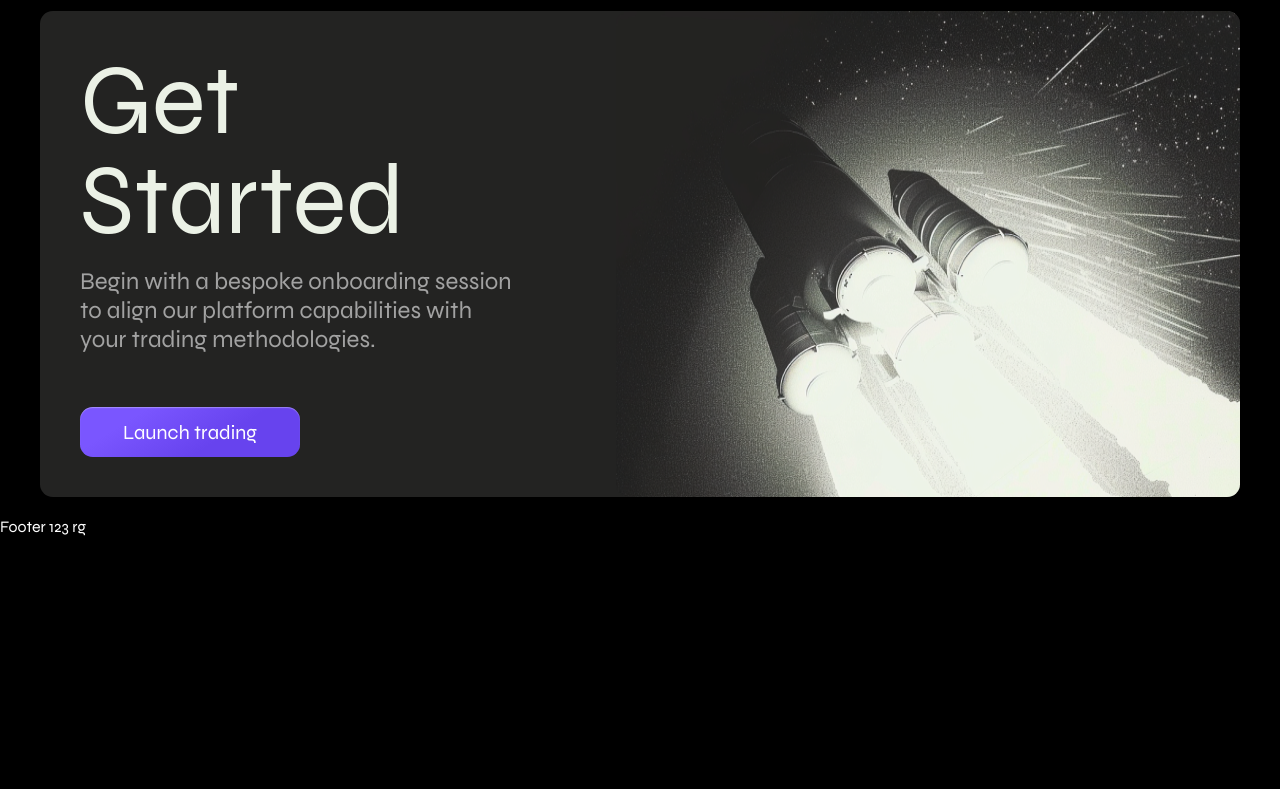
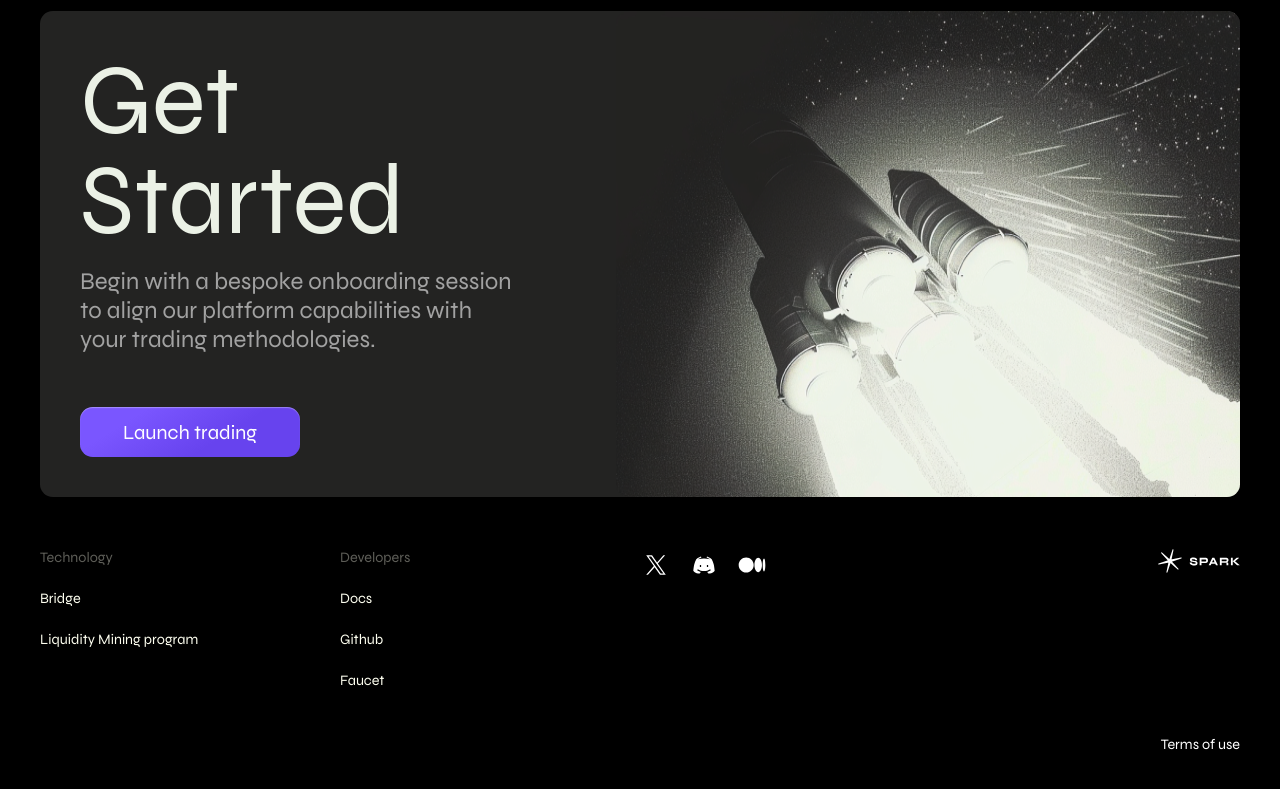
Before and after one commit to compolabs/spark-landing, a Next.js app: page / in a window 1280 px wide. Shown: the part 323-1112 px from the top of the page. Before the commit the page ends 859 px from the top, so only its background shows below. Built offline with nearby package versions, Linux system fonts and the light colour scheme.

Commit message:
Refactoring

```diff
--- a/src/core/components/LandingPage/TradingPlatformSection.tsx
+++ b/src/core/components/LandingPage/TradingPlatformSection.tsx
@@ -1,33 +1,10 @@
-import theme from "@/core/styles/theme";
-import { css } from "@emotion/react";
 import { SourceNames } from "@/core/utils/pageSources";
 import { getIdAnchor } from "@/core/utils/getidAnchor";
 
 const TradingPlatformSection = () => {
-  return <div id={getIdAnchor(SourceNames.TradeSmart)}>TradingPlatformSection</div>;
-};
-
-const cssStyles = {
-  tradeButtonLink: css`
-    // background: ${theme.colors.gradients.buttonTrading};
-    // -webkit-background-clip: text;
-    // -webkit-text-fill-color: transparent;
-    // &:hover {
-    //   background: #ffffff44;
-    // }
-    // ,
-    // &:active {
-    //   background: #ffffff55;
-    // }
-
-    ,
-    ${theme.media.desktop} {
-    }
-    ${theme.media.tablet} {
-    }
-    ${theme.media.mobile} {
-    }
-  `,
+  return (
+    <div id={getIdAnchor(SourceNames.TradeSmart)}>TradingPlatformSection</div>
+  );
 };
 
 export default TradingPlatformSection;
--- a/src/core/components/common/Footer.tsx
+++ /dev/null
@@ -1,6 +0,0 @@
-import useMainFont from "@/core/hooks/useMainFont";
-
-export const Footer = () => {
-  const syne = useMainFont();
-  return <div className={syne}>Footer 123 rg</div>;
-};
--- a/src/core/components/common/Footer/Footer.tsx
+++ b/src/core/components/common/Footer/Footer.tsx
@@ -1,4 +1,3 @@
-import { Syne } from "next/font/google";
 import { css } from "@emotion/react";
 
 import SectionWrapper from "@/core/components/common/SectionWrapper";
@@ -7,28 +6,44 @@ import { LinksList } from "@/core/components/common/Footer/LinksList";
 import { externalLinks } from "@/core/constants/externalLinks";
 import SVGIcon from "@/core/components/common/SVGIcon";
 import ExternalLinkButton from "@/core/components/common/ExternalLinkWrapper";
+import useMainFont from "@/core/hooks/useMainFont";
 
-import { developersLinks, socialMediaLinks, technologyLinks } from "./constants";
-
-const syne = Syne({ subsets: ["latin"] });
+import {
+  developersLinks,
+  socialMediaLinks,
+  technologyLinks,
+} from "./constants";
 
 const Footer = () => {
+  const syne = useMainFont();
   return (
-    <SectionWrapper>
-      <footer css={cssStyles.footer} className={syne.className}>
+    <SectionWrapper disableMaxWidth>
+      <footer css={cssStyles.footer} className={syne}>
         <main css={cssStyles.footerContent}>
           <div css={cssStyles.listsWrapper}>
-            <LinksList listHeader="Technology" links={technologyLinks} listStyles={cssStyles.listTech} />
-            <LinksList listHeader="Developers" links={developersLinks} listStyles={cssStyles.listDevs} />
+            <LinksList
+              listHeader="Technology"
+              links={technologyLinks}
+              listStyles={cssStyles.listTech}
+            />
+            <LinksList
+              listHeader="Developers"
+              links={developersLinks}
+              listStyles={cssStyles.listDevs}
+            />
           </div>
 
           <div css={cssStyles.iconsWrapper}>
             <SVGIcon size={[82, 25]} iconName="LogoMini" />
-            <LinksList type="horizontal" links={socialMediaLinks}/>
+            <LinksList type="horizontal" links={socialMediaLinks} />
           </div>
         </main>
 
-        <ExternalLinkButton label="Terms of use" href={externalLinks.termsOfUse} styles={cssStyles.termsOfUse}/>
+        <ExternalLinkButton
+          label="Terms of use"
+          href={externalLinks.termsOfUse}
+          styles={cssStyles.termsOfUse}
+        />
       </footer>
     </SectionWrapper>
   );
--- a/src/core/components/common/Header/Header.tsx
+++ b/src/core/components/common/Header/Header.tsx
@@ -14,7 +14,7 @@ import SectionWrapper from "../SectionWrapper";
 import MenuButton from "./MenuButton";
 import Container from "../Container";
 
-export const Header = () => {
+function Header() {
   const syne = useMainFont();
   const isMobile = useMobileWindowWidth();
   const [isOpenMenu, setOpenMenu] = useState<boolean>(!isMobile);
@@ -44,7 +44,7 @@ export const Header = () => {
       {isOpenMenu && <Navigation styles={cssStyles.mobileNav} />}
     </header>
   );
-};
+}
 
 const cssStyles = {
   header: (
@@ -52,6 +52,7 @@ const cssStyles = {
     scrollPosition: boolean,
     scrollDirection: boolean | null
   ) => css`
+    z-index: 1;
     width: 100%;
     min-height: 60px;
     position: fixed;
@@ -107,7 +108,7 @@ const cssStyles = {
       font-size: ${theme.text.size.body};
       border: none;
       cursor: pointer;
-      margin-bottom: ${theme.spacing.custom[10]};
+      margin-bottom: ${theme.spacing.custom[20]};
     }
   `,
 
@@ -117,3 +118,5 @@ const cssStyles = {
     margin-bottom: ${isOpenMenu ? theme.spacing.custom[40] : null};
   `,
 };
+
+export default Header;
--- a/src/core/components/common/Header/Navigation.tsx
+++ b/src/core/components/common/Header/Navigation.tsx
@@ -43,7 +43,6 @@ const cssStyles = {
   `,
   navLink: css`
     font-weight: ${theme.text.weight.regular};
-    background: ${theme.colors.black.default};
   `,
 };
 
--- /dev/null
+++ b/src/core/components/common/Header/index.ts
@@ -0,0 +1 @@
+export { default as Header } from './Header';
--- a/src/core/components/common/Layout.tsx
+++ b/src/core/components/common/Layout.tsx
@@ -1,8 +1,7 @@
 import { ChildrenType } from "core/types";
 
-import { Footer } from "@/core/components/common/Footer";
-
-import { Header } from "./Header/Header";
+import Header from "./Header/Header";
+import Footer from "./Footer/Footer";
 
 type PropTypes = {
   children?: ChildrenType;
--- a/src/core/components/common/Logo.tsx
+++ b/src/core/components/common/Logo.tsx
@@ -25,7 +25,6 @@ const Logo = ({ mini = false, isMobile }: PropTypes) => {
 const cssStyles = {
   navLink: css`
     font-weight: ${theme.text.weight.regular};
-    background: ${theme.colors.black.default};
   `,
 };
 export default Logo;
--- a/src/pages/_app.tsx
+++ b/src/pages/_app.tsx
@@ -1,6 +1,8 @@
+import type { AppProps } from "next/app";
+
 import Layout from "@/core/components/common/Layout";
+
 import "@/core/styles/globals.css";
-import type { AppProps } from "next/app";
 
 export default function App({ Component, pageProps }: AppProps) {
   return (
```
